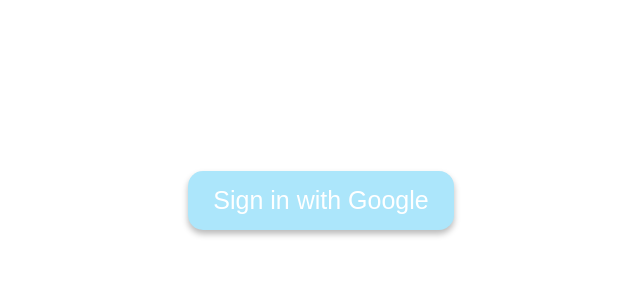
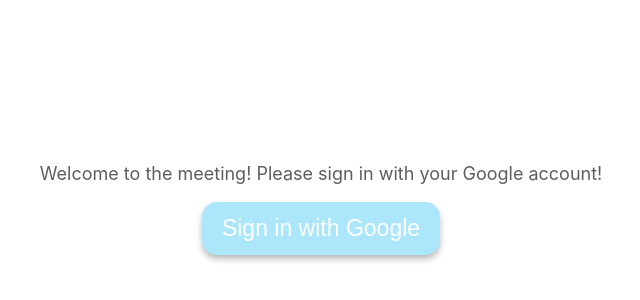
Before and after one commit to casperwang/CNL-Final-Project, a React (Create React App) app in the folder user/: page / in a window 1280 px wide. Shown: the part 200-500 px from the top of the page, without its empty margins (319-959 px from the left). Built offline with nearby package versions, Linux system fonts and the light colour scheme.

Commit message:
Alert GPS

```diff
--- a/user/src/App.css
+++ b/user/src/App.css
@@ -42,12 +42,13 @@
   background-color: #ACE6FB;
   color: white;
   border: none;
-  padding: 15px 25px;
+  padding: 13px 20px;
   border-radius: 15px; /* 圓角 */
-  font-size: 25px;
+  font-size: 23px;
   cursor: pointer;
   box-shadow: 0 4px 6px rgba(0, 0, 0, 0.273); /* 添加一些陰影 */
   transition: background-color 0.3s, transform 0.3s; /* 平滑過渡效果 */
+  /* margin-top: 20px; */
 }
 
 .login-button:hover {
@@ -61,15 +62,16 @@
 
 .login-container {
   display: flex;
-  justify-content: center; /*水平居中*/
-  align-items: center; /* 垂直居中 */
-  height: 100vh; /* 使容器的高度佔滿整個視窗 */
+  flex-direction: column; /* 子元素垂直排列 */
+  justify-content: center; /* 子元素在容器中垂直居中 */
+  align-items: center; /* 子元素在容器中水平居中 */
+  height: 100vh; /* 容器高度佔滿整個視窗高度 */
 }
 
 .login-prompt {
-  color: #666; /* 文字顏色 */
-  margin-bottom: -200px; /* 與按鈕之間的間距 */
+  color: #5e5e5e; /* 文字顏色 */
+  /* margin-bottom: 50px; 與按鈕之間的間距 */
   text-align: center;
-  font-size: 16px; /* 文字大小 */
+  font-size: 18px; /* 文字大小 */
   /* 您可以根據需要添加更多樣式 */
 }
--- a/user/src/pages/GPS.js
+++ b/user/src/pages/GPS.js
@@ -1,10 +1,12 @@
 import React from "react";
 import "../App.css";
+import { auth } from "../config/firebase";
 
 const GPSPage = () => {
+    console.log(auth)
   const getLocation = () => {
     if (navigator.geolocation) {
-      navigator.geolocation.getCurrentPosition(showPosition, showError);
+      navigator.geolocation.getCurrentPosition(showError);
     } else {
       alert("Geolocation is not supported by this browser.");
     }
@@ -36,7 +38,8 @@
 
   return (
     <div className="login-container">
-      <button className="login-button" onClick={getLocation}>Get GPS Location</button>
+        <p className="login-prompt">Hello {auth?.currentUser.displayName}, please let me check your location :)</p>
+        <button className="login-button" onClick={getLocation}>Get GPS Location</button>
     </div>
   );
 };
--- a/user/src/pages/login.js
+++ b/user/src/pages/login.js
@@ -19,7 +19,7 @@
 
   return (
     <div className="login-container">
-      {/* <p className="login-prompt">Hello, you have to sign in with Google first</p> */}
+      <p className="login-prompt">Welcome to the meeting! Please sign in with your Google account!</p>
       <button className="login-button" onClick={login}>Sign in with Google</button>
     </div>
   );
```
Also changed, not shown: user/src/pages/Success.js (added).
